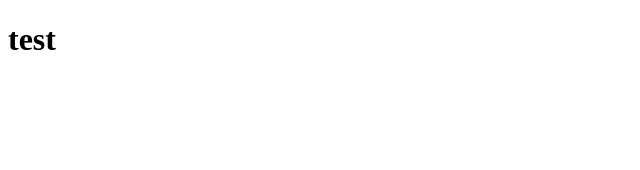
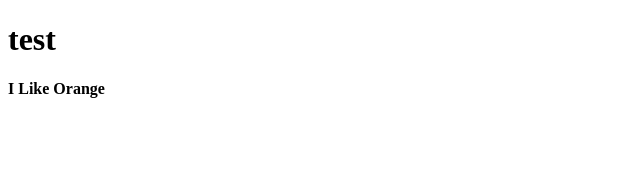
Before and after one commit to HyunAm0225/Hyun_Movie, a React (Create React App) app: page / in a window 1280 px wide. Shown: the top 170 px of the page, without its empty margins (0-640 px from the left). Built offline with nearby package versions, Linux system fonts and the light colour scheme.

Commit message:
2.0 jsx와 react 연습해보기

```diff
--- a/src/App.js
+++ b/src/App.js
@@ -1,9 +1,10 @@
 import React from "react";
-
+import Orange from "./Orange";
 function App() {
   return (
     <div>
       <h1>test</h1>
+      <Orange />
     </div>
   );
 }
--- /dev/null
+++ b/src/Orange.js
@@ -0,0 +1,7 @@
+import React from "react";
+
+const Orange = () => {
+  return <h4>I Like Orange</h4>;
+};
+
+export default Orange;
```
